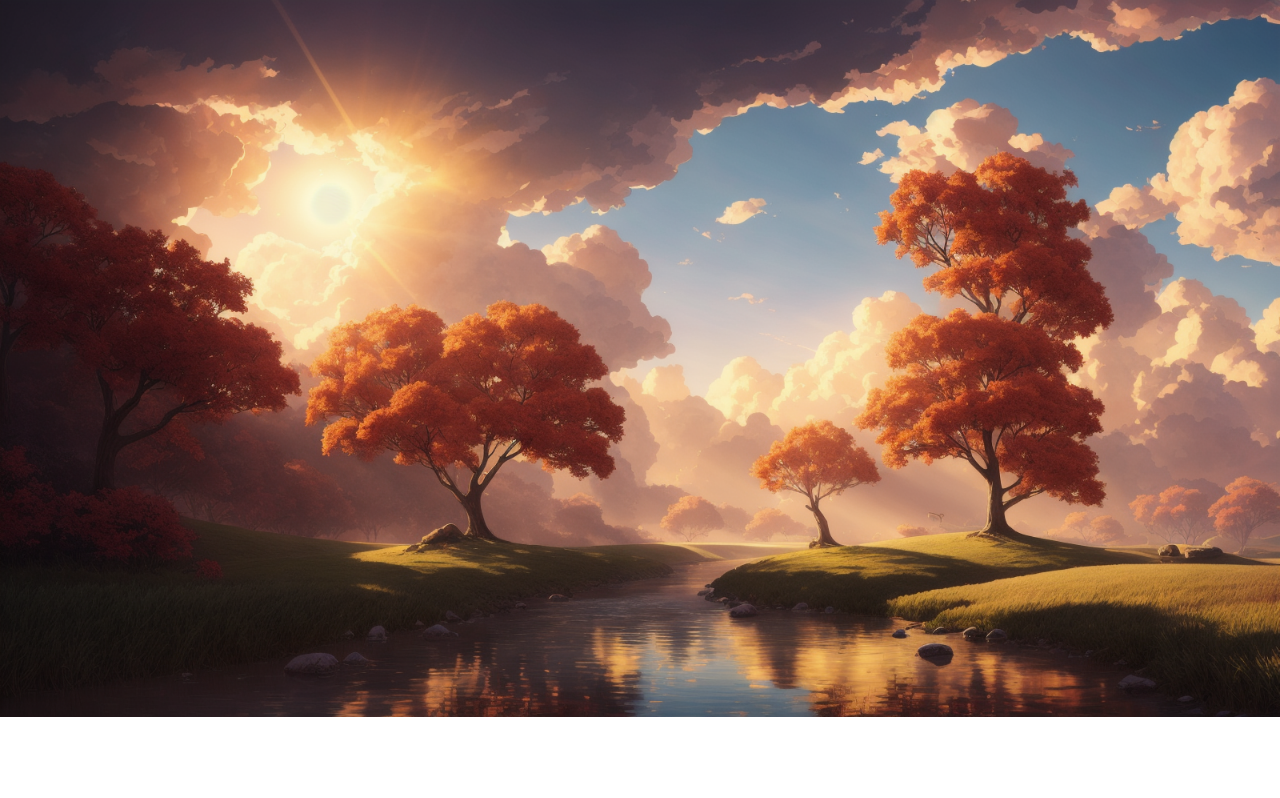
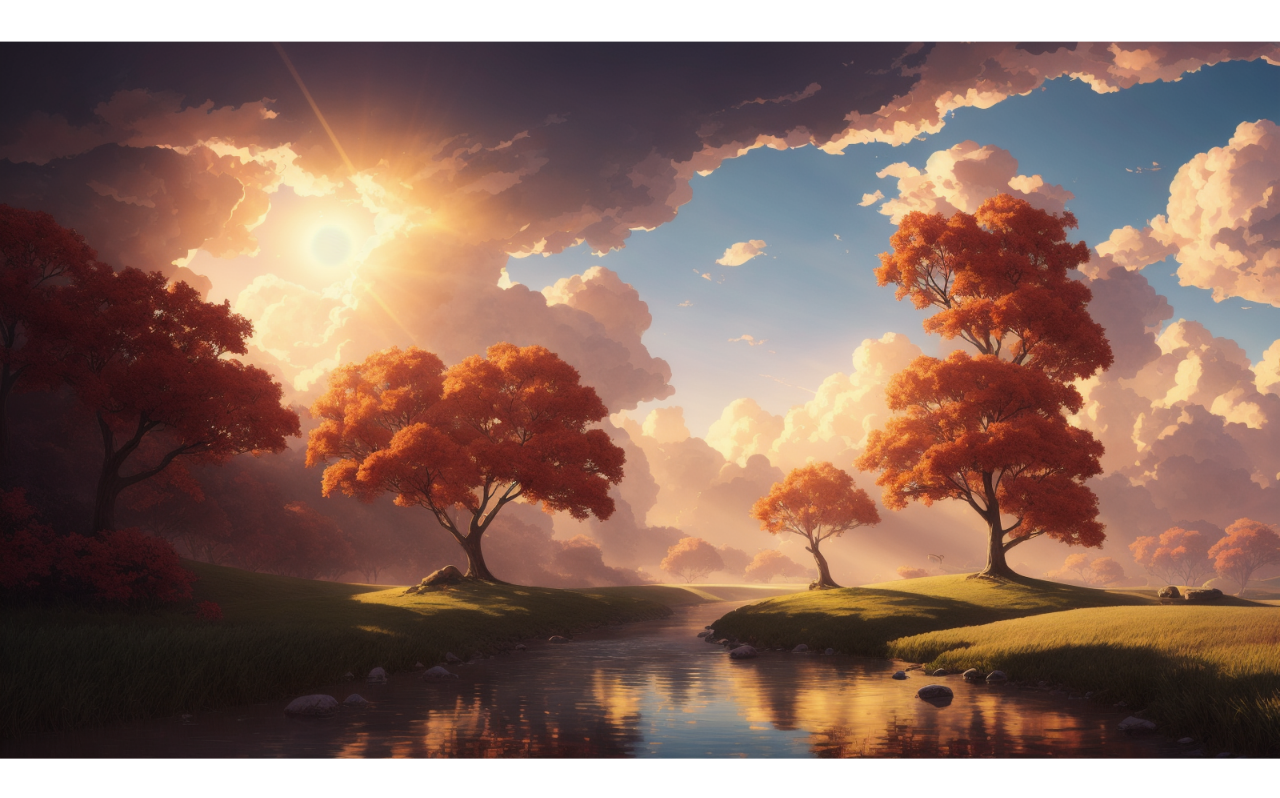
Before and after one commit to Linkan42/TimeFlow, a React (Create React App) app: page / in a window 1280 px wide. Built offline with nearby package versions, Linux system fonts and the light colour scheme.

Commit message:
should center the background image now

```diff
--- a/src/View/BackGround/BackGround.js
+++ b/src/View/BackGround/BackGround.js
@@ -1,4 +1,4 @@
-import { Button } from "@mui/material";
+import { Button, Container } from "@mui/material";
 import React,{Component} from "react";
 import "./background.css"; // Import the CSS file
 
@@ -7,7 +7,9 @@ export class BackGround extends Component {
     render(){
         return(
         <div>
-            <img src={require('./001.png')} alt="logo" class="centered-image"/>
+            <Container className="container">
+                <img src={require('./001.png')} alt="logo" class="centered-image"/>
+            </Container>
         </div>
         );
     }
--- a/src/View/BackGround/background.css
+++ b/src/View/BackGround/background.css
@@ -1,4 +1,23 @@
+.container {
+    position: relative; /* Position relative for absolute positioning */
+    max-width: 100vw;
+    max-height: 100vh;
+    min-width: 100vw;
+    min-height: 100vh;
+}
+
 .centered-image {
-    max-width: 100%;
-    max-height: 100%;
+    position: absolute;
+    top: 50%;
+    left: 50%;
+    transform: translate(-50%, -50%); /* Center horizontally and vertically */
+    max-width: 100vw; /* Ensure the image doesn't exceed the container width */
+    max-height: 100vh; /* Ensure the image doesn't exceed the container height */
+
+    /*
+    position:   absolute; is often used to position the element relative to its nearest positioned ancestor, usually the parent container.
+    top: 50%;   and left: 50%; position the top-left corner of the element at the center of its parent container.
+    transform:  translate(-50%, -50%); then moves the element back up and to the left by 50% of its own height and width,
+                effectively centering the entire element within the container
+    */
 }
```
